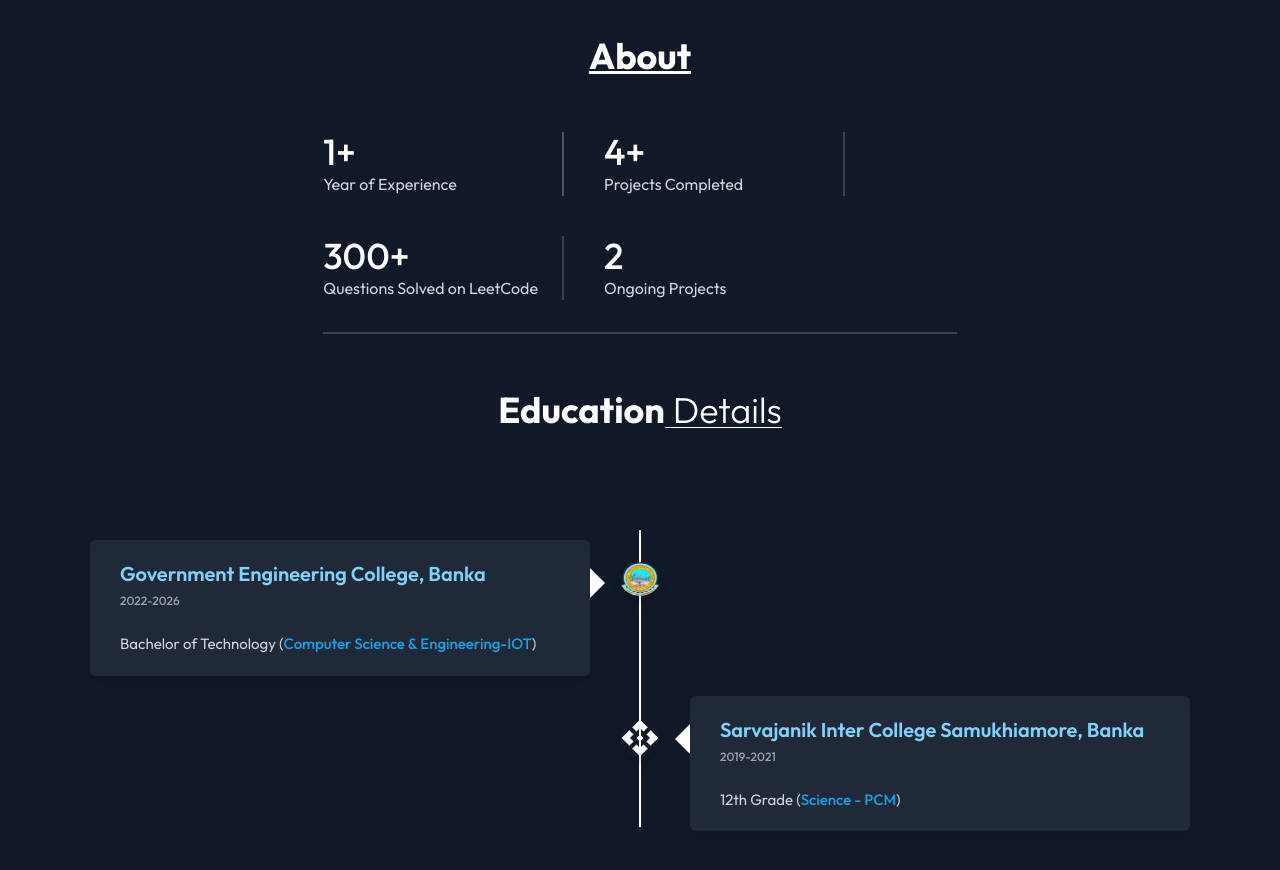
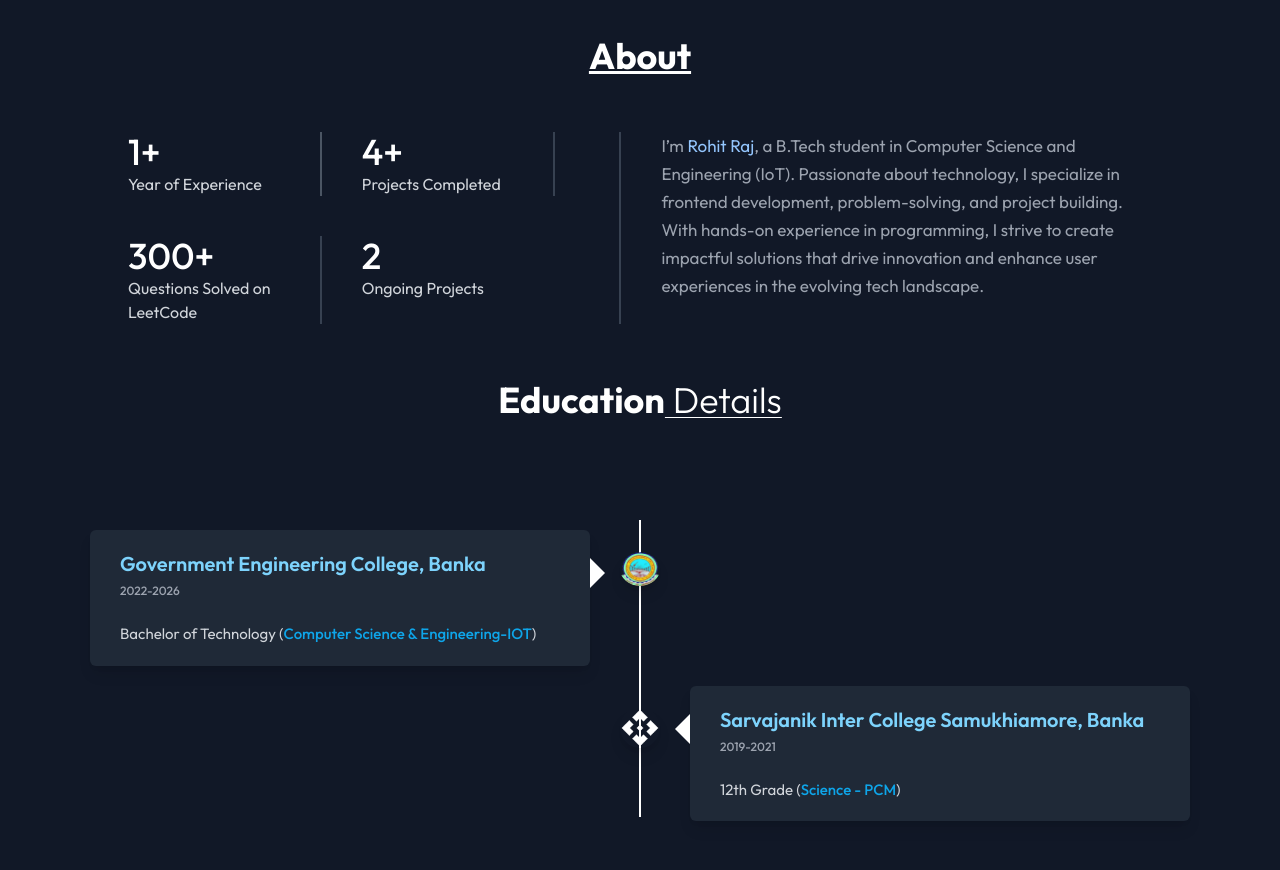
Before and after one commit to rohit-raj7/Portolio, a React (Vite) app: page / in a window 1280 px wide. Shown: the part 820-1690 px from the top of the page. Built offline with nearby package versions, Linux system fonts and the light colour scheme.

Commit message:
Update About.jsx
Update About.jsx

```diff
--- a/src/Components/About.jsx
+++ b/src/Components/About.jsx
@@ -1,8 +1,5 @@
 
 import React from 'react';
-import { motion } from 'framer-motion';
-import { assets } from '../assets/assets';
-import backgroundImage from '../Backgrond_Img/200w.webp';
 
 function About() {
   return (
@@ -11,12 +8,13 @@ function About() {
       className="flex flex-col items-center justify-center container mx-auto p-6 sm:p-14 md:px-20 lg:px-32 w-full"
     >
       <h1 className="text-2xl sm:text-4xl font-bold mb-4 underline">
-        About{' '}
-
+        About
       </h1>
 
-      <div className="flex flex-col items-center md:items-center mt-10 text-white">
-        <div className="grid grid-cols-2 gap-6 md:gap-10 w-full md:pr-28 border-b-2 border-gray-700 pb-8">
+      <div className="flex flex-col md:flex-row items-center md:items-start mt-10 text-white w-full">
+
+        {/* Stats Section */}
+        <div className="grid grid-cols-2 gap-6 md:gap-10 w-full md:w-1/2 md:pr-16 border-b-2 md:border-b-0 md:border-r-2 border-gray-700 pb-8 md:pb-0">
           <div className="border-r-2 border-gray-600 pr-6">
             <p className="text-4xl font-medium">1+</p>
             <p className='text-gray-300'>Year of Experience</p>
@@ -38,9 +36,75 @@ function About() {
             <p className='text-gray-300'>Ongoing Projects</p>
           </div>
         </div>
+
+        {/* About Description */}
+        <div id='about' className='text-white ml-4 md:ml-10 w-full md:w-1/2 mt-4 md:mt-0'>
+          <p className="text-gray-400 text-[17px] md:text-xl lg:text-[17px]">
+            I’m <span className='text-blue-300'>Rohit Raj</span>, a B.Tech student in Computer Science and Engineering (IoT).
+            Passionate about technology, I specialize in frontend development, problem-solving, and project building.
+            With hands-on experience in programming, I strive to create impactful solutions that drive innovation and
+            enhance user experiences in the evolving tech landscape.
+          </p>
+        </div>
+
+
       </div>
     </div>
   );
 }
 
 export default About;
+
+
+
+
+
+
+
+
+
+// import React from 'react';
+// import { motion } from 'framer-motion';
+// import { assets } from '../assets/assets';
+// import backgroundImage from '../Backgrond_Img/200w.webp';
+
+// function About() {
+//   return (
+//     <div
+//       id="About"
+//       className="flex flex-col items-center justify-center container mx-auto p-6 sm:p-14 md:px-20 lg:px-32 w-full"
+//     >
+//       <h1 className="text-2xl sm:text-4xl font-bold mb-4 underline">
+//         About{' '}
+
+//       </h1>
+
+//       <div className="flex flex-col items-center md:items-center mt-10 text-white">
+//         <div className="grid grid-cols-2 gap-6 md:gap-10 w-full md:pr-28 border-b-2 border-gray-700 pb-8">
+//           <div className="border-r-2 border-gray-600 pr-6">
+//             <p className="text-4xl font-medium">1+</p>
+//             <p className='text-gray-300'>Year of Experience</p>
+//           </div>
+//           <div className="border-r-2 border-gray-700 pr-6">
+//             <a href="#Project">
+//               <p className="text-4xl font-medium">4+</p>
+//               <p className='text-gray-300'>Projects Completed</p>
+//             </a>
+//           </div>
+//           <div className="border-r-2 border-gray-700 pr-6">
+//             <a href="https://leetcode.com/u/rohit-raj7/">
+//               <p className="text-4xl font-medium">300+</p>
+//               <p className='text-gray-300'>Questions Solved on LeetCode</p>
+//             </a>
+//           </div>
+//           <div>
+//             <p className="text-4xl font-medium">2</p>
+//             <p className='text-gray-300'>Ongoing Projects</p>
+//           </div>
+//         </div>
+//       </div>
+//     </div>
+//   );
+// }
+
+// export default About;
```
